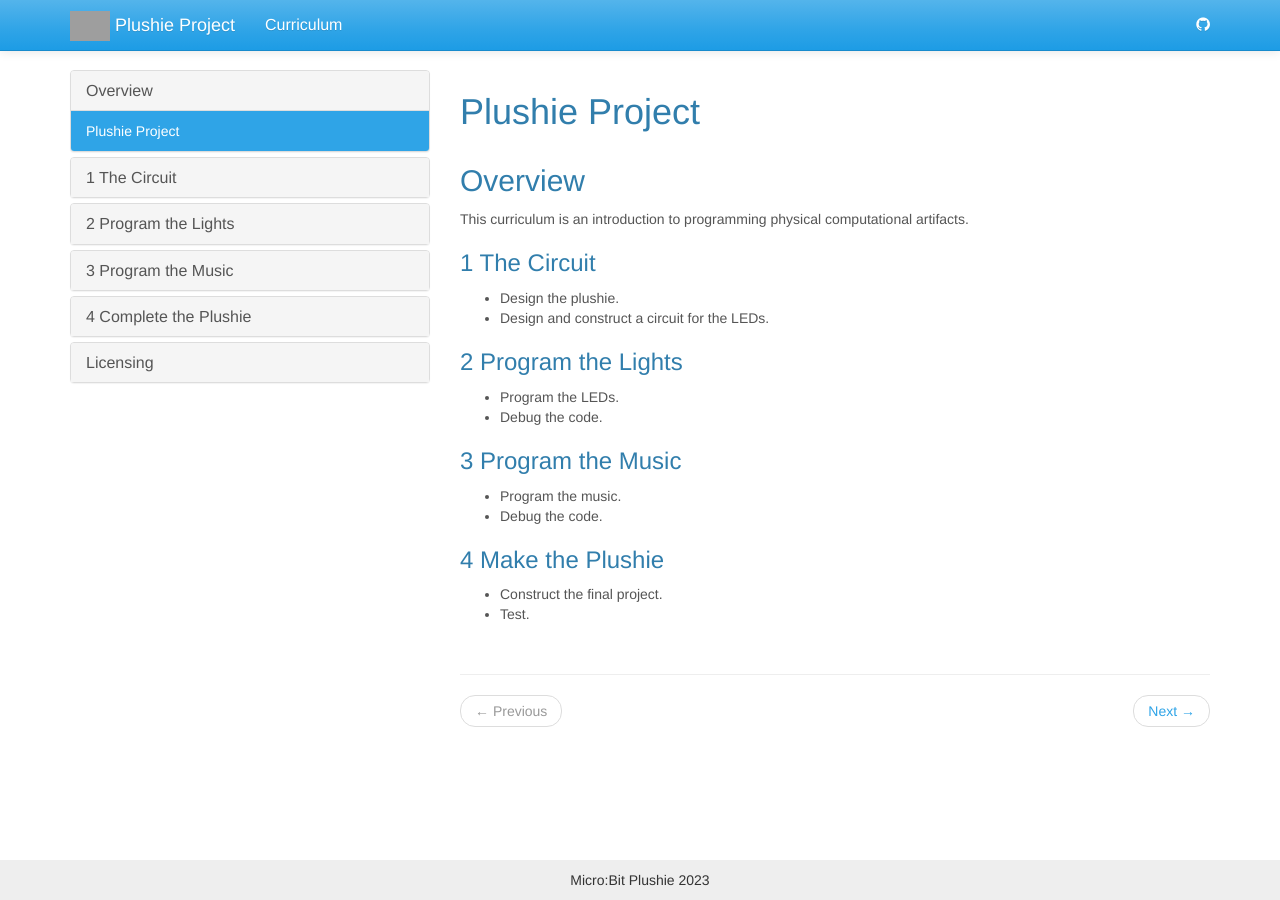
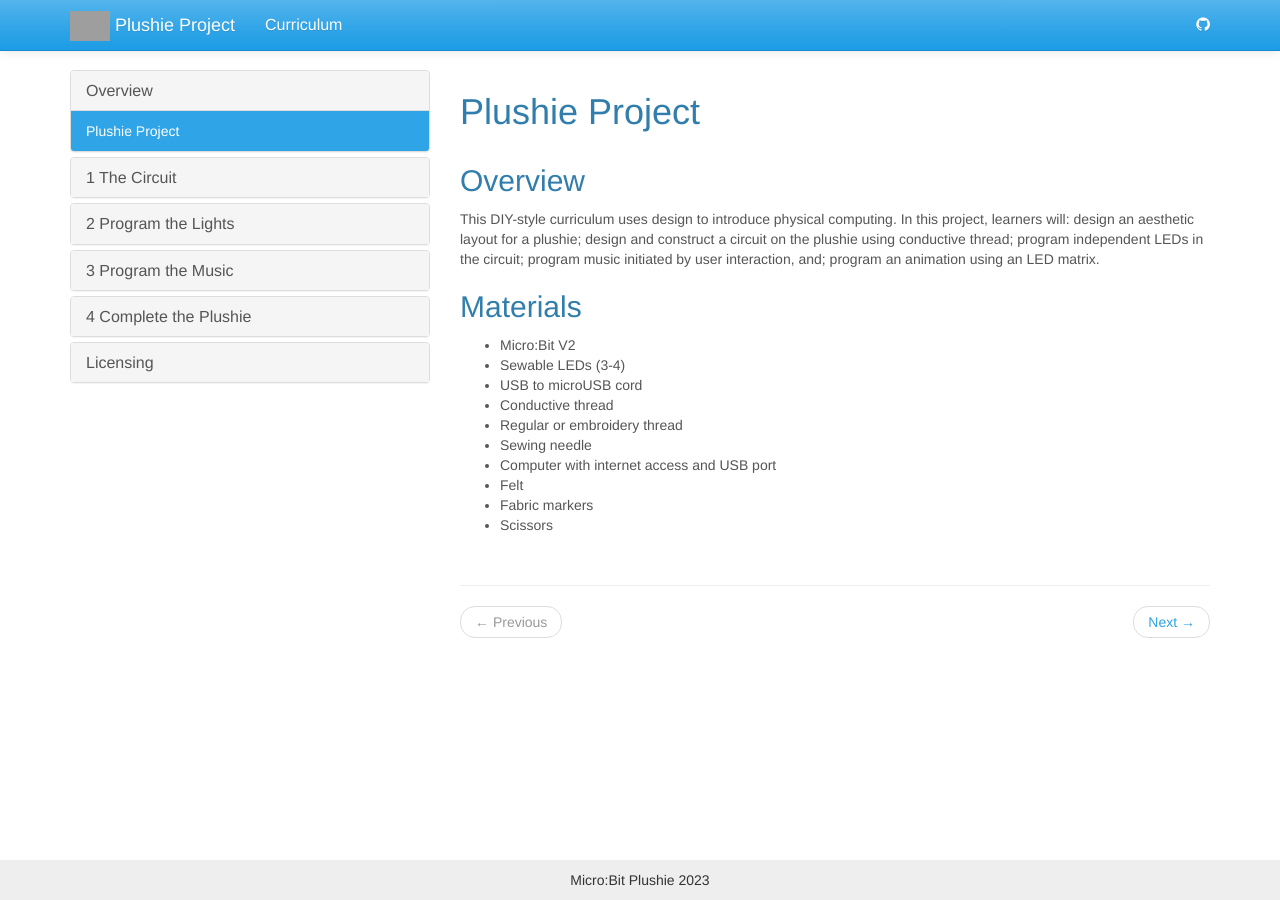
Before and after one commit to jake-chipps/plushie, a Jekyll site: the page built from _docs/index.md, in a window 1280 px wide. Built offline with Jekyll 4.4.1, drawn with Linux system fonts in a browser that asks for light colours; grey boxes are pictures that could not be loaded.

Commit message:
Add content

```diff
--- a/_docs/index.md
+++ b/_docs/index.md
@@ -6,20 +6,16 @@ redirect_from: /docs/index.html
 
 ## Overview
 
-This curriculum is an introduction to programming physical computational artifacts.
+This DIY-style curriculum uses design to introduce physical computing. In this project, learners will: design an aesthetic layout for a plushie; design and construct a circuit on the plushie using conductive thread; program independent LEDs in the circuit; program music initiated by user interaction, and; program an animation using an LED matrix.
 
-### 1 The Circuit
-- Design the plushie.
-- Design and construct a circuit for the LEDs.
-
-### 2 Program the Lights
-- Program the LEDs.
-- Debug the code.
-
-### 3 Program the Music
-- Program the music.
-- Debug the code.
-
-### 4 Make the Plushie
-- Construct the final project.
-- Test.
+## Materials
+- Micro:Bit V2
+- Sewable LEDs (3-4)
+- USB to microUSB cord
+- Conductive thread
+- Regular or embroidery thread
+- Sewing needle
+- Computer with internet access and USB port
+- Felt
+- Fabric markers
+- Scissors
--- a/index.html
+++ b/index.html
@@ -17,7 +17,7 @@ layout: default
               <p class="lead">This DIY guide is a step-by-step process for
               creating plushie with LEDs that display a light pattern and
               plays a musical melody. No programming experience or sewing experience
-              required before startin this project. Anybody ages 10 and older
+              required before startin this project. Anyone age 8 and older
               can create this project.</p>
         </div>
         <div class="col-md-6 text-center">
```
Also changed, not shown: _docs/about.md (+1 -1 lines).
